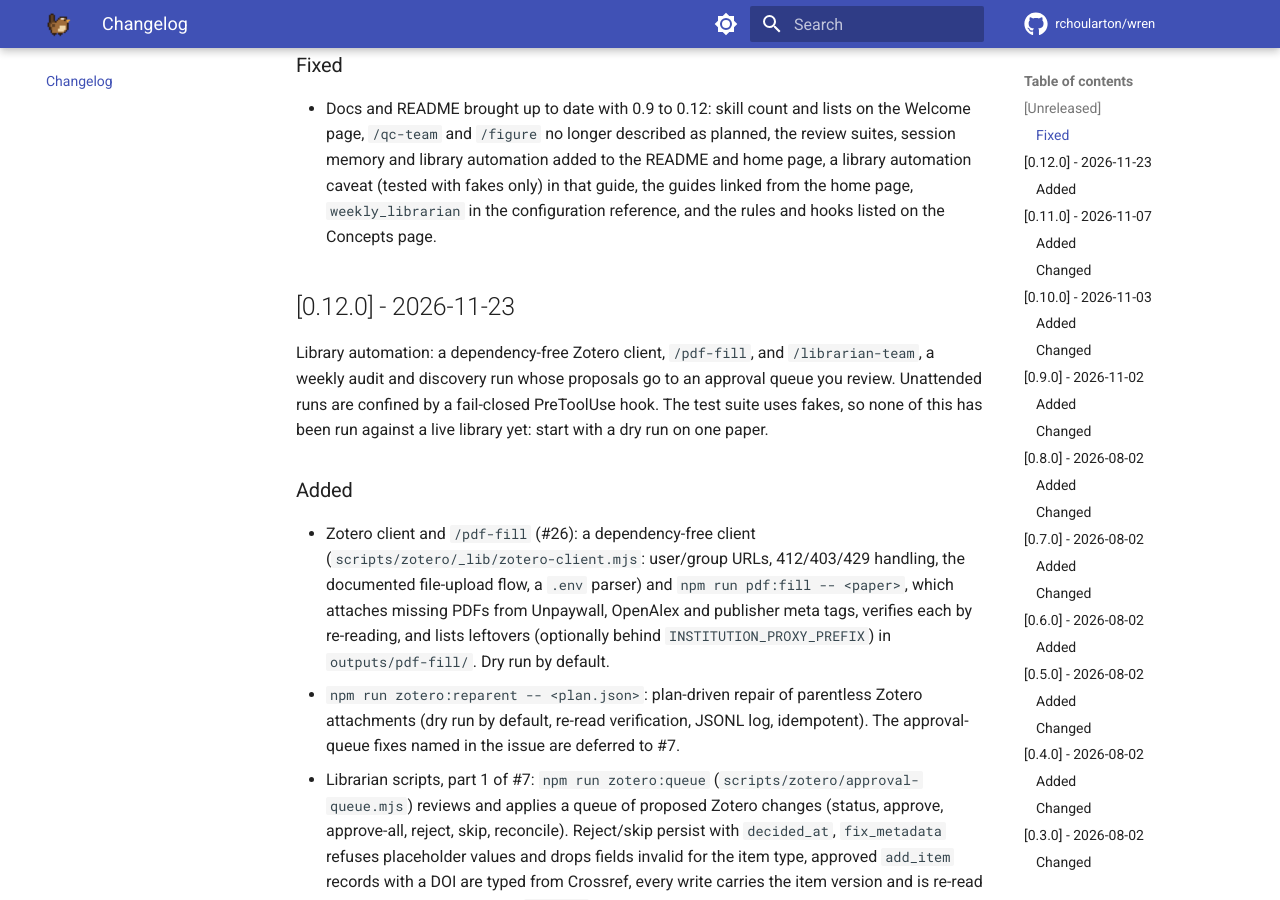
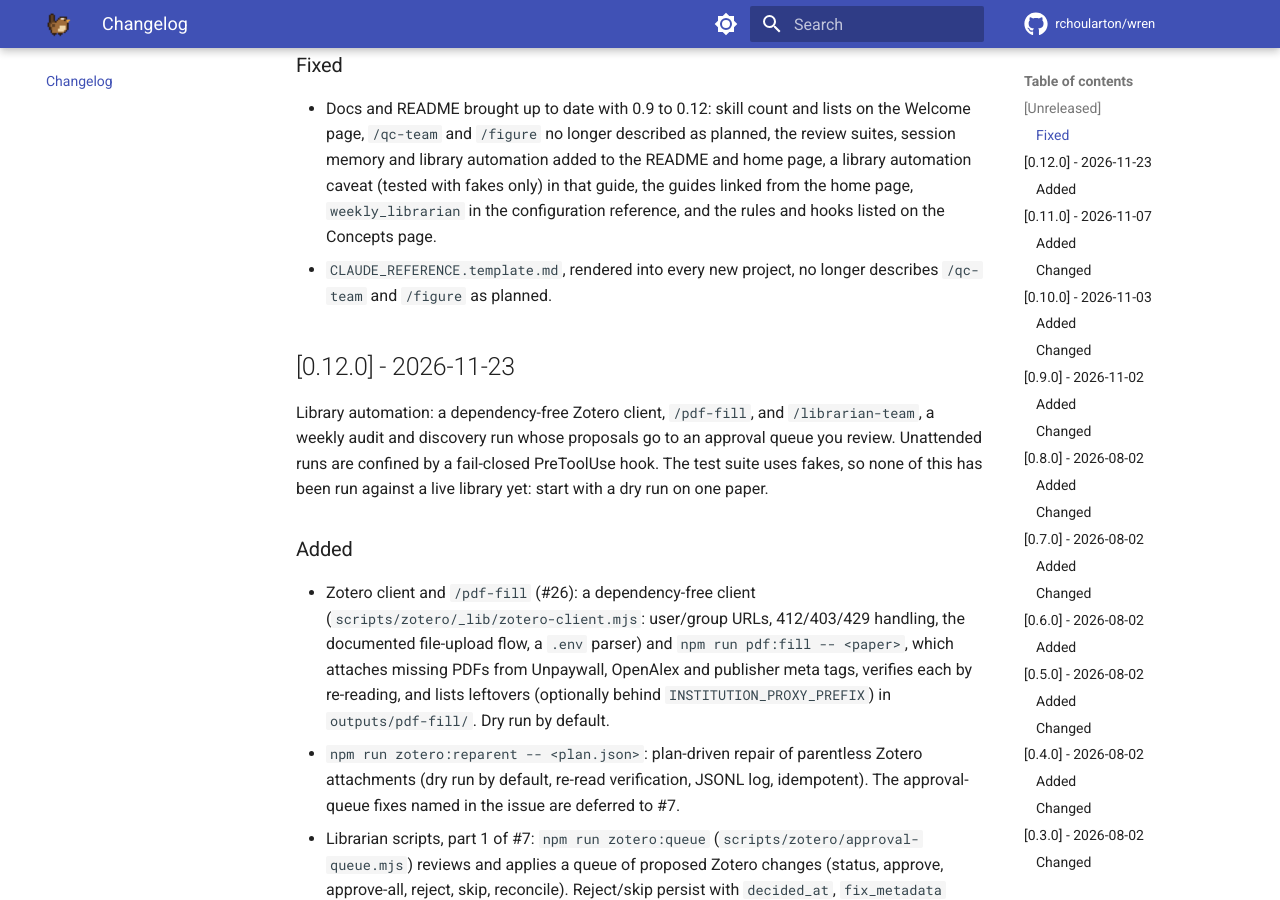
Before and after one commit to rchoularton/wren, an MkDocs documentation site: the page built from docs/changelog.md, in a window 1280 px wide and 900 px high, scrolled down 320 px. Built offline with MkDocs 1.6.1 and Material for MkDocs 9.7.7, drawn with Linux system fonts in a browser that asks for light colours; comment, search, counter and statistics services are not loaded.

Commit message:
docs: reference template no longer calls /qc-team and /figure planned (#57)
Both skills shipped in 0.7. The template renders into every new
project's CLAUDE_REFERENCE.md, so the pipeline list and the skills
sentence now match docs/concepts.md.

Co-authored-by: Richard Choularton <216583463+rchoularton@users.noreply.github.com>
Co-authored-by: Claude Fable 5.2 <noreply@anthropic.com>

```diff
--- a/CHANGELOG.md
+++ b/CHANGELOG.md
@@ -7,6 +7,7 @@ Format follows [Keep a Changelog](https://keepachangelog.com/); versions are int
 
 ### Fixed
 - Docs and README brought up to date with 0.9 to 0.12: skill count and lists on the Welcome page, `/qc-team` and `/figure` no longer described as planned, the review suites, session memory and library automation added to the README and home page, a library automation caveat (tested with fakes only) in that guide, the guides linked from the home page, `weekly_librarian` in the configuration reference, and the rules and hooks listed on the Concepts page.
+- `CLAUDE_REFERENCE.template.md`, rendered into every new project, no longer describes `/qc-team` and `/figure` as planned.
 
 ## [0.12.0] - 2026-11-23
 
```
Also changed, not shown: CLAUDE_REFERENCE.template.md (+3 -3 lines).
